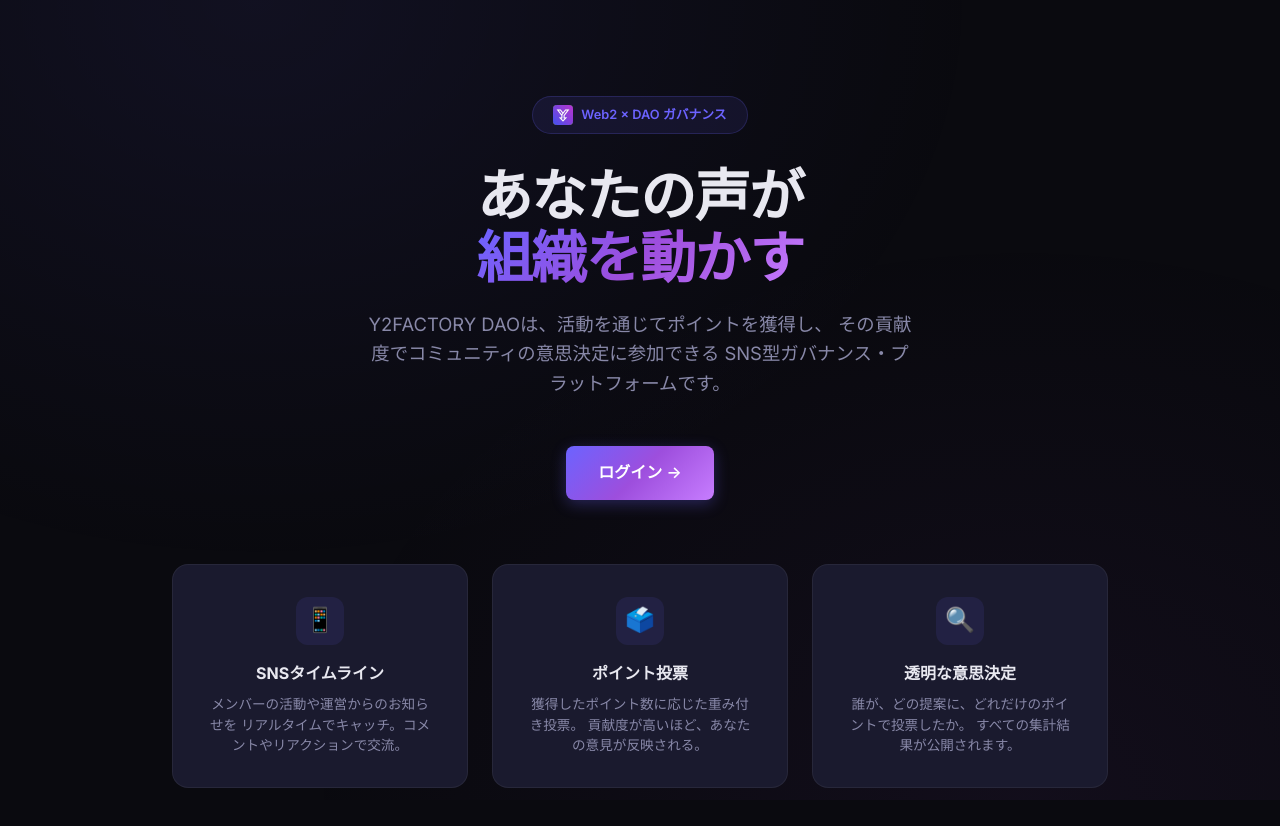
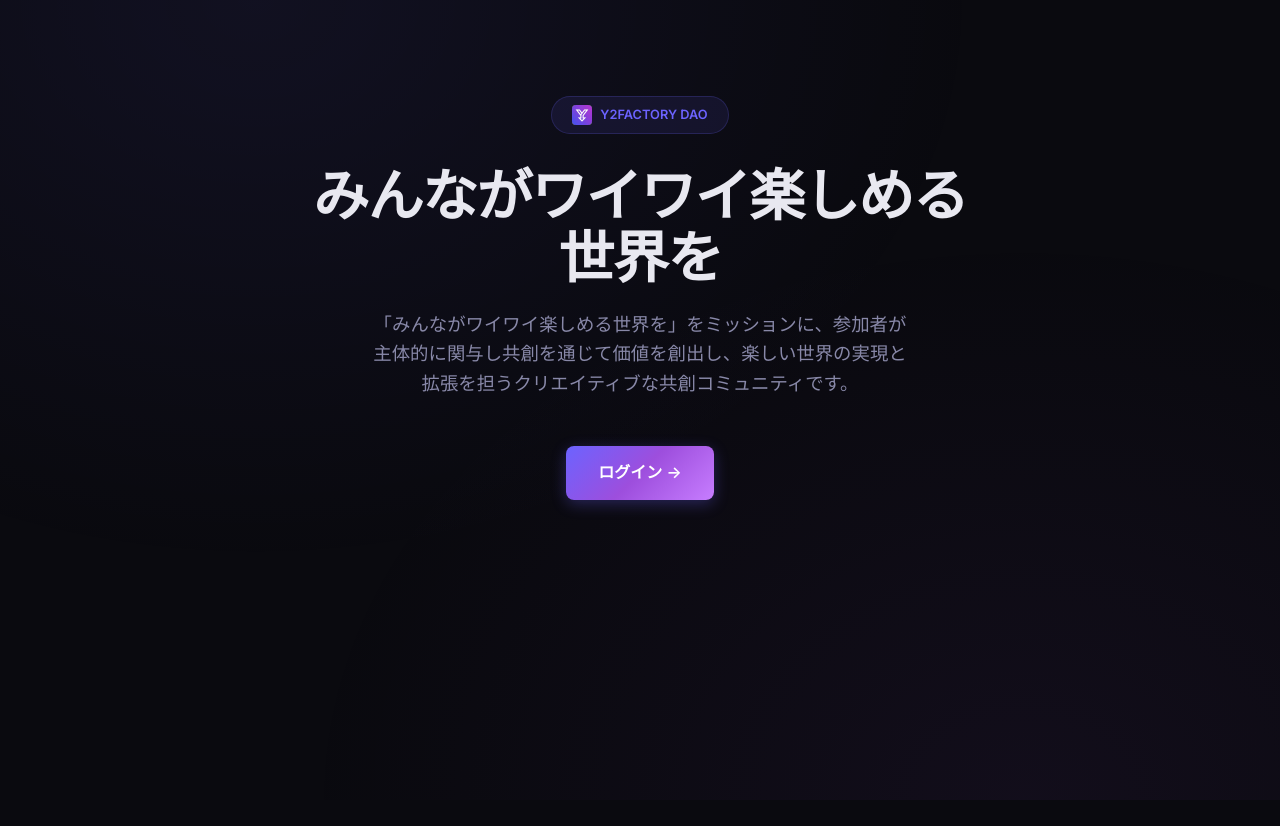
Before and after one commit to Y2FACTORY/y2factory-dao, a Next.js app: page / in a window 1280 px wide. Shown: the top 826 px of the page. After the commit the page ends 800 px from the top, so only its background shows below. Built offline with nearby package versions, Linux system fonts and the light colour scheme.

Commit message:
ログイン画面テキスト更新: Y2FACTORY DAO, みんながワイワイ楽しめる世界を

```diff
--- a/app/page.js
+++ b/app/page.js
@@ -5,16 +5,13 @@
         <main>
             <section className="landing-hero">
                 <div className="landing-badge">
-                    <img src="/logo.png" alt="" style={{ width: '20px', height: '20px', borderRadius: '4px' }} /> Web2 × DAO ガバナンス
+                    <img src="/logo.png" alt="" style={{ width: '20px', height: '20px', borderRadius: '4px' }} /> Y2FACTORY DAO
                 </div>
                 <h1 className="landing-title">
-                    あなたの声が<br />
-                    <span className="landing-title-accent">組織を動かす</span>
+                    みんながワイワイ楽しめる世界を
                 </h1>
                 <p className="landing-desc">
-                    Y2FACTORY DAOは、活動を通じてポイントを獲得し、
-                    その貢献度でコミュニティの意思決定に参加できる
-                    SNS型ガバナンス・プラットフォームです。
+                    「みんながワイワイ楽しめる世界を」をミッションに、参加者が主体的に関与し共創を通じて価値を創出し、楽しい世界の実現と拡張を担うクリエイティブな共創コミュニティです。
                 </p>
                 <div className="landing-buttons">
                     <Link href="/login" className="btn btn-primary btn-lg">
@@ -22,33 +19,6 @@
                     </Link>
                 </div>
             </section>
-
-            <section className="landing-features">
-                <div className="feature-card">
-                    <div className="feature-icon">📱</div>
-                    <h3 className="feature-title">SNSタイムライン</h3>
-                    <p className="feature-desc">
-                        メンバーの活動や運営からのお知らせを
-                        リアルタイムでキャッチ。コメントやリアクションで交流。
-                    </p>
-                </div>
-                <div className="feature-card">
-                    <div className="feature-icon">🗳️</div>
-                    <h3 className="feature-title">ポイント投票</h3>
-                    <p className="feature-desc">
-                        獲得したポイント数に応じた重み付き投票。
-                        貢献度が高いほど、あなたの意見が反映される。
-                    </p>
-                </div>
-                <div className="feature-card">
-                    <div className="feature-icon">🔍</div>
-                    <h3 className="feature-title">透明な意思決定</h3>
-                    <p className="feature-desc">
-                        誰が、どの提案に、どれだけのポイントで投票したか。
-                        すべての集計結果が公開されます。
-                    </p>
-                </div>
-            </section>
         </main>
     );
 }
```
